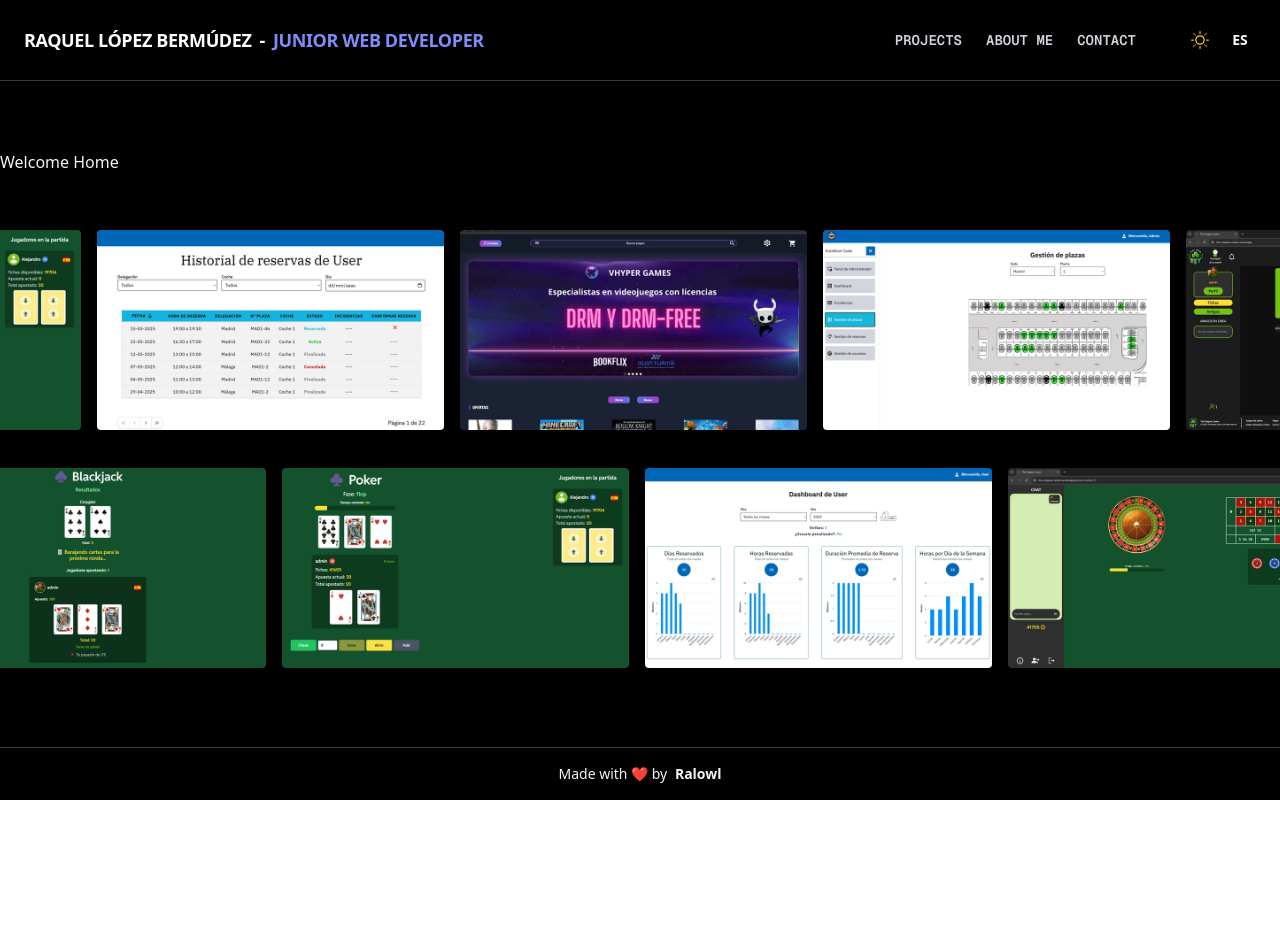
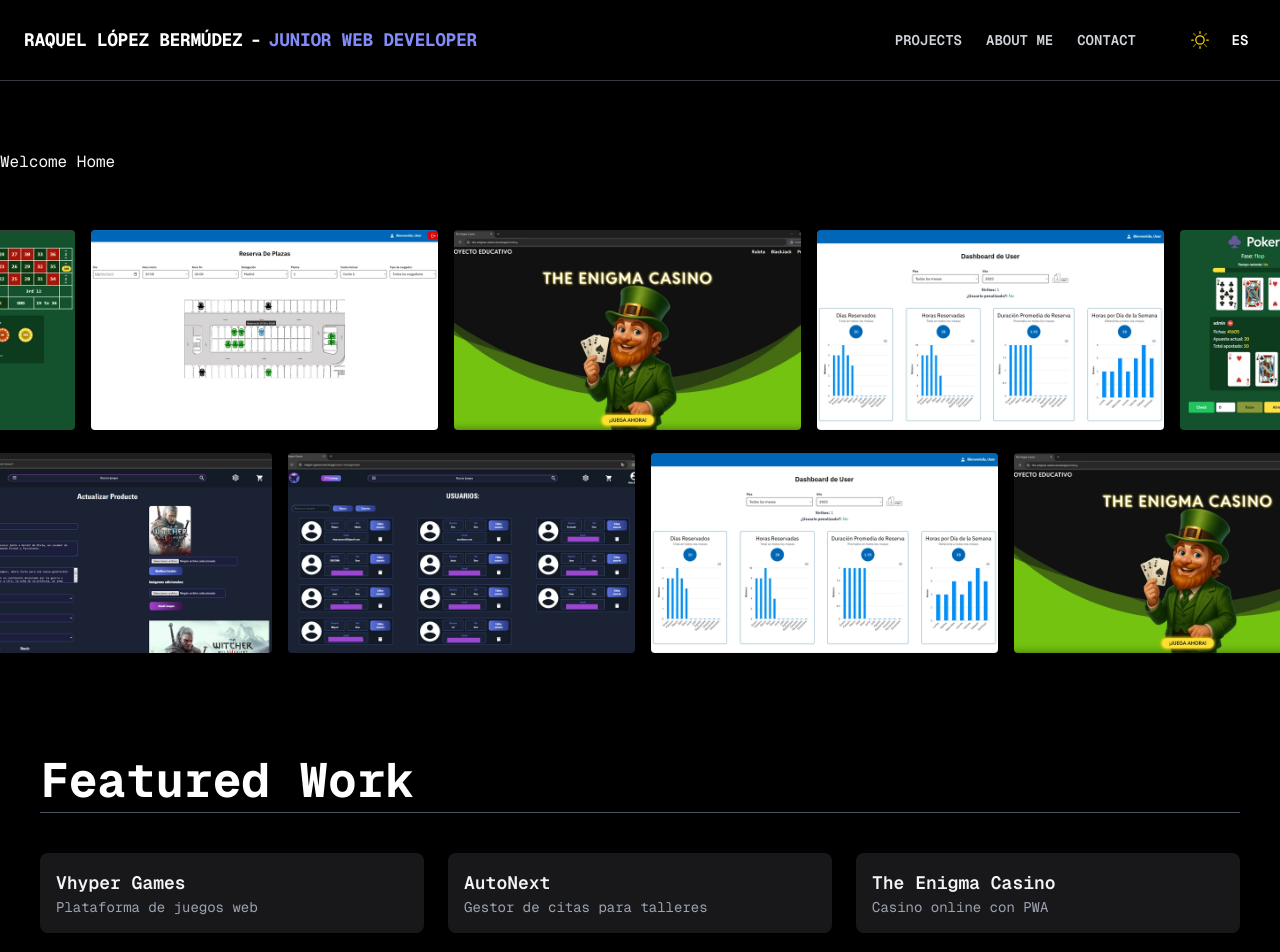
Before and after one commit to Rlopber/Portfolio, a React (Vite) app in the folder portfolio/: page / in a window 1280 px wide. Shown: the top 952 px of the page. Before the commit the page ends 800 px from the top, so only its background shows below. Built offline with nearby package versions, Linux system fonts and the light colour scheme.

Commit message:
fix(carousel): prevent image reload in carousel on language change

```diff
--- a/portfolio/package.json
+++ b/portfolio/package.json
@@ -13,7 +13,8 @@
     "framer-motion": "^12.19.2",
     "react": "^19.1.0",
     "react-dom": "^19.1.0",
-    "react-fast-marquee": "^1.6.5"
+    "react-fast-marquee": "^1.6.5",
+    "react-i18next": "^15.6.1"
   },
   "devDependencies": {
     "@eslint/js": "^9.29.0",
--- a/portfolio/src/App.tsx
+++ b/portfolio/src/App.tsx
@@ -1,19 +1,34 @@
 import "./languages";
+
 import Header from "./components/Header/Header";
+import MarqueeCarousel from "./components/MarqueeCarousel";
 import Footer from "./components/Footer";
-import MarqueeCarousel from "./components/MarqueeCarousel";
+
+import { useTranslation } from "react-i18next";
+import Projects from "./components/Projects";
 
 function App() {
+  const { t } = useTranslation();
+
   return (
-    <div className="min-h-screen flex flex-col bg-white text-gray-900 dark:bg-black dark:text-gray-100 transition-colors">
+    <div className="min-h-screen flex flex-col bg-white text-gray-900 dark:bg-black dark:text-gray-100 transition-colors font-geistmono">
       <Header />
       <main className="flex-grow pt-[150px]">
         <section id="home" className="mb-10">
           <p>Welcome Home</p>
         </section>
-        <section id="carousel" className="mb-10 bg-black dark:bg-transparent">
+        <section
+          id="carousel"
+          className="mb-20 pt-4 bg-black dark:bg-transparent"
+        >
           <MarqueeCarousel direction="left" />
           <MarqueeCarousel direction="right" />
+        </section>
+        <section id="featured" className="mb-10 scroll-mt-24 px-6 sm:px-10">
+          <h2 className="text-5xl font-bold text-black dark:text-white border-b border-gray-300 dark:border-gray-600 pb-2">
+            {t("projects.featured")}
+          </h2>
+          <Projects/>
         </section>
       </main>
       <Footer />
--- a/portfolio/src/components/MarqueeCarousel.tsx
+++ b/portfolio/src/components/MarqueeCarousel.tsx
@@ -1,3 +1,4 @@
+import { useMemo } from "react";
 import Marquee from "react-fast-marquee";
 
 type MarqueeCarouselProps = {
@@ -6,20 +7,18 @@ type MarqueeCarouselProps = {
 
 const images = import.meta.glob("../assets/img/**/**/*.webp", { eager: true });
 
-const imageMap = Object.entries(images).map(([path, mod]: [string, any]) => {
+const staticImageMap = Object.entries(images).map(([path, mod]: [string, any]) => {
   const src = mod.default;
-
   const match = path.match(/img\/([^/]+)\//);
   const targetId = match ? match[1] : "work";
-
   return { src, targetId };
 });
 
 export default function MarqueeCarousel({ direction = "left" }: MarqueeCarouselProps) {
-  const shuffled = [...imageMap].sort(() => Math.random() - 0.5);
+  const shuffled = useMemo(() => [...staticImageMap].sort(() => Math.random() - 0.5), []);
 
   return (
-    <div className="pb-4 pt-4 w-screen">
+    <div className="pb-4 w-screen">
       <Marquee
         pauseOnHover
         gradient={false}
--- a/portfolio/src/components/Projects.tsx
+++ b/portfolio/src/components/Projects.tsx
@@ -0,0 +1,24 @@
+export default function Projects() {
+  return (
+    <div className="mt-10 grid gap-6 sm:grid-cols-2 lg:grid-cols-3">
+      <div className="bg-white dark:bg-zinc-900 rounded-lg p-4 shadow">
+        <h3 className="font-semibold text-lg">Vhyper Games</h3>
+        <p className="text-sm text-gray-600 dark:text-gray-400">
+          Plataforma de juegos web
+        </p>
+      </div>
+      <div className="bg-white dark:bg-zinc-900 rounded-lg p-4 shadow">
+        <h3 className="font-semibold text-lg">AutoNext</h3>
+        <p className="text-sm text-gray-600 dark:text-gray-400">
+          Gestor de citas para talleres
+        </p>
+      </div>
+      <div className="bg-white dark:bg-zinc-900 rounded-lg p-4 shadow">
+        <h3 className="font-semibold text-lg">The Enigma Casino</h3>
+        <p className="text-sm text-gray-600 dark:text-gray-400">
+          Casino online con PWA
+        </p>
+      </div>
+    </div>
+  );
+}
--- a/portfolio/src/languages/en.json
+++ b/portfolio/src/languages/en.json
@@ -7,6 +7,9 @@
     "contact": "Contact",
     "contactBtn": "Get in Touch"
   },
+  "projects": {
+    "featured": "Featured Work"
+  },
   "footer": {
     "madeWith": "Made with ❤️ by"
   }
--- a/portfolio/src/languages/es.json
+++ b/portfolio/src/languages/es.json
@@ -7,6 +7,9 @@
     "contact": "Contacto",
     "contactBtn": "Contacto"
   },
+  "projects": {
+    "featured": "Proyectos Destacados"
+  },
   "footer": {
     "madeWith": "Hecho con ❤️ por"
   }
```
Also changed, not shown: 1 other file (tests, documents, lock files or other folders).
